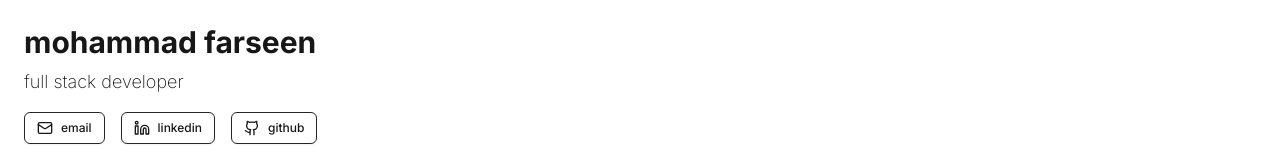
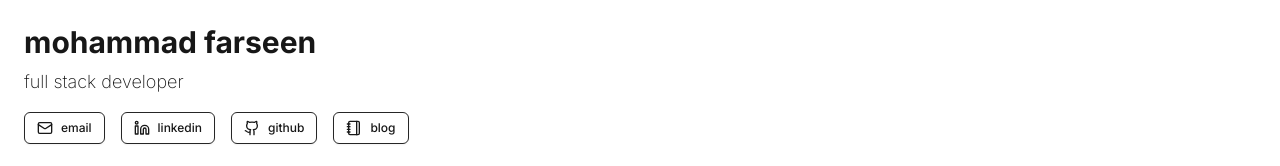
Before and after one commit to farseenmanekhan1232/portfolio, a Next.js app: page / in a window 1280 px wide. Shown: the top 166 px of the page. Built offline with nearby package versions, Linux system fonts and the light colour scheme.

Commit message:
updated ui

```diff
--- a/src/components/portfolio.tsx
+++ b/src/components/portfolio.tsx
@@ -1,6 +1,6 @@
 import { Card, CardContent, CardHeader, CardTitle } from "@/components/ui/card";
 import { Button } from "@/components/ui/button";
-import { Mail, Linkedin, Github } from "lucide-react";
+import { Mail, Linkedin, Github, Notebook } from "lucide-react";
 import Link from "next/link";
 
 export default function Portfolio() {
@@ -33,6 +33,12 @@ export default function Portfolio() {
               >
                 <Github className="mr-2 h-4 w-4" />
                 <span>GitHub</span>
+              </Link>
+            </Button>
+            <Button variant="outline" size="sm" asChild>
+              <Link href="https://blog.farseen.tech" target="_blank">
+                <Notebook className="mr-2 h-4 w-4" />
+                <span>blog</span>
               </Link>
             </Button>
           </div>
```
